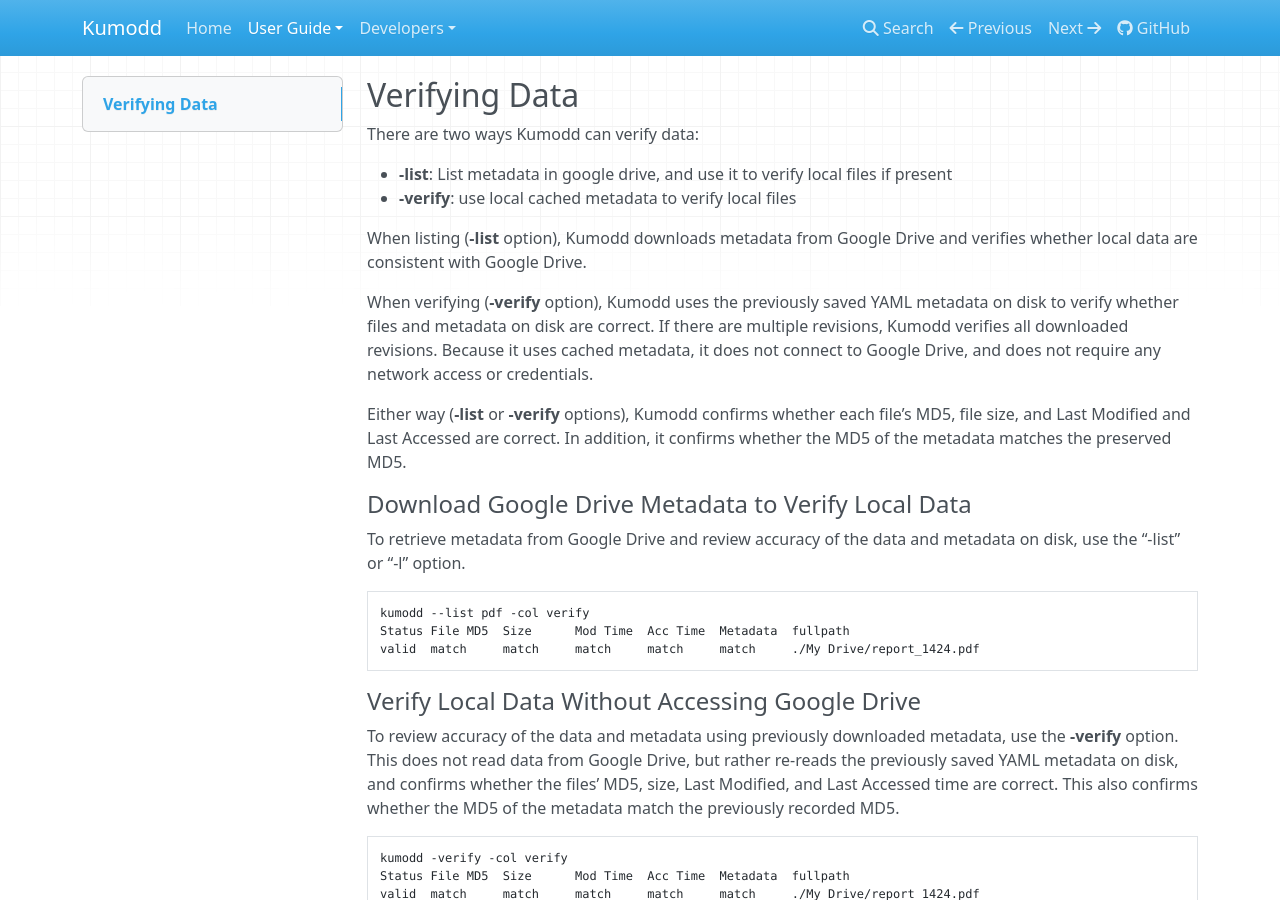
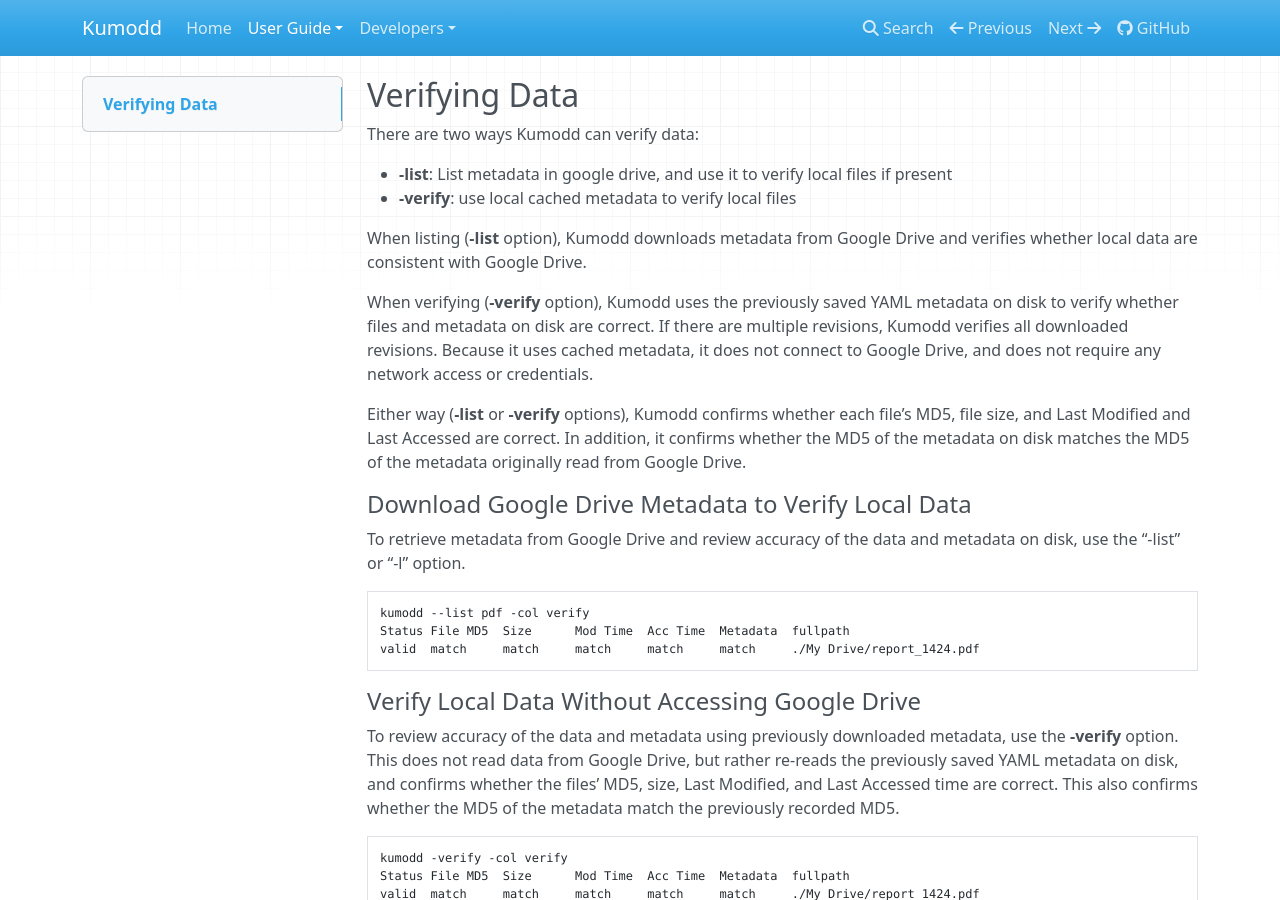
Before and after one commit to andresebr/kumodd, an MkDocs documentation site: the page built from docs/guide/How-to-Verify-Data.md, in a window 1280 px wide and 900 px high. Built offline with MkDocs 1.6.1, drawn with Linux system fonts in a browser that asks for light colours; nearby versions of some CDN libraries.

Commit message:
clarify metadata validation

```diff
--- a/docs/guide/How-to-Verify-Data.md
+++ b/docs/guide/How-to-Verify-Data.md
@@ -14,9 +14,10 @@
 it does not connect to Google Drive, and does not require any network access or
 credentials.
 
-Either way (__-list__ or __-verify__ options), Kumodd confirms whether each file's MD5, file
-size, and Last Modified and Last Accessed are correct.  In addition, it confirms whether
-the MD5 of the metadata matches the preserved MD5.
+Either way (__-list__ or __-verify__ options), Kumodd confirms whether each file's MD5,
+file size, and Last Modified and Last Accessed are correct.  In addition, it confirms
+whether the MD5 of the metadata on disk matches the MD5 of the metadata originally read
+from Google Drive.
 
 ### Download Google Drive Metadata to Verify Local Data
 
```
